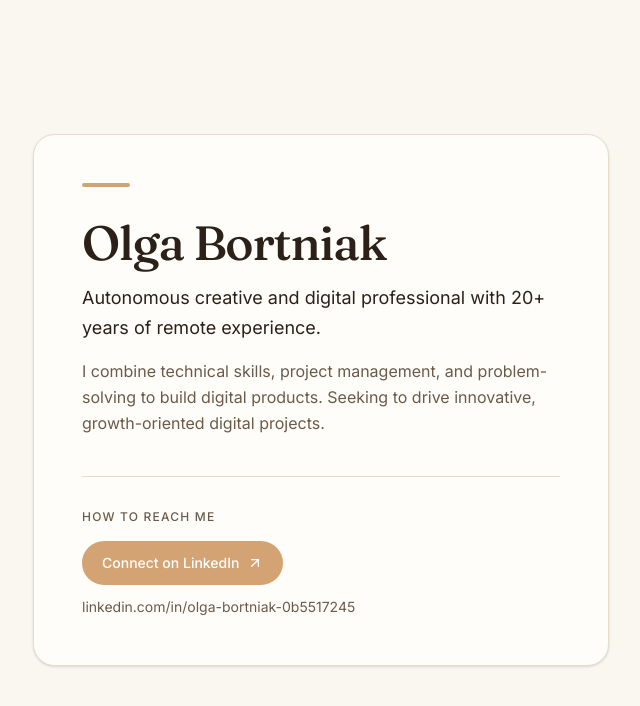
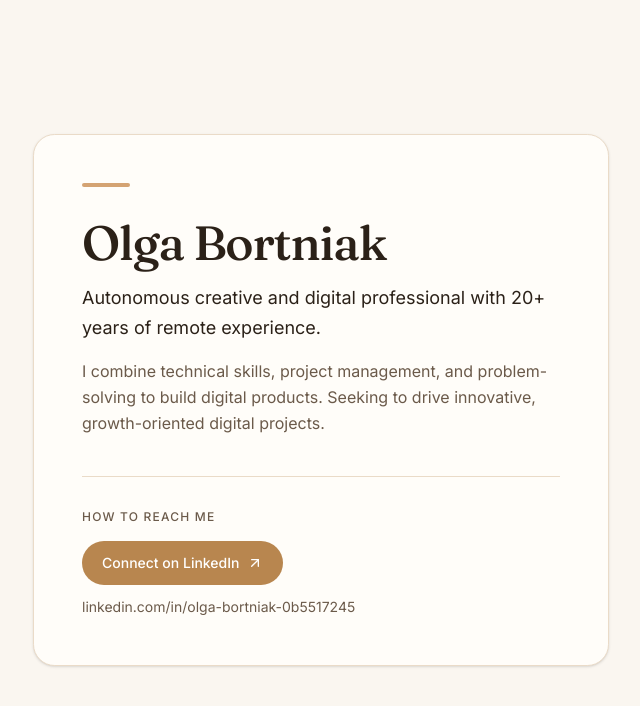
Before and after one commit to olgamigurumi/callingcard, a Next.js app: page / in a window 1280 px wide. Shown: the top 706 px of the page, without its empty margins (319-959 px from the left). Built offline with nearby package versions, Linux system fonts and the light colour scheme.

Commit message:
feat: update LinkedIn button colors to custom shades
V0-Chat-Id: bzTbTI3l5sV

```diff
--- a/components/calling-card.tsx
+++ b/components/calling-card.tsx
@@ -30,7 +30,7 @@ export function CallingCard() {
           href={LINKEDIN_URL}
           target="_blank"
           rel="noopener noreferrer"
-          className="mt-4 inline-flex items-center gap-2 rounded-full bg-primary px-5 py-3 text-sm font-medium text-white transition-colors hover:bg-primary/85 focus-visible:outline-2 focus-visible:outline-offset-2 focus-visible:outline-primary"
+          className="mt-4 inline-flex items-center gap-2 rounded-full bg-[#B8864F] px-5 py-3 text-sm font-medium text-white transition-colors hover:bg-[#9E7040] focus-visible:outline-2 focus-visible:outline-offset-2 focus-visible:outline-primary"
         >
           Connect on LinkedIn
           <ArrowUpRight className="size-4" aria-hidden="true" />
```
